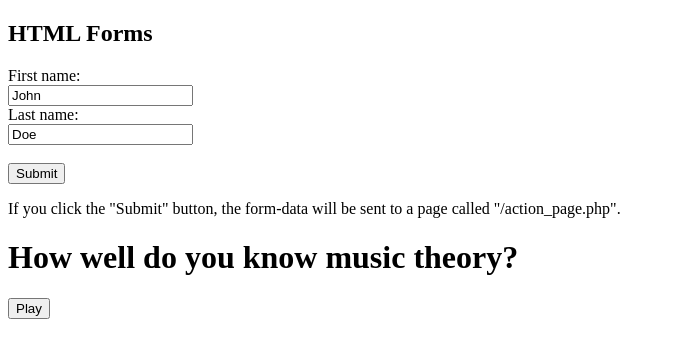
After one commit to litaar/SEP-new-, a Flask app: template templates/play.html in a window 1280 px wide. The commit adds this page. Shown: the top 358 px of the page, without its empty margins (0-675 px from the left). Run offline with Flask 3, Linux system fonts and the light colour scheme; the template is opened without the code that fills it, so the values that code supplies are empty.

Commit message:
# added a play button

```diff
--- a/main.py
+++ b/main.py
@@ -61,10 +61,36 @@ def root():
 def index():
     return render_template("/index.html")
 
+# create method for user to play quiz
+@app.route("/play.html", methods=["POST","GET"])
+def play():
+    if request.method == "POST":
+        # Get answer from quiz
+        answer = request.form["answer"]
+        # We will get the original answer from the quiz
+        original_ans = request.form["actual_answer"]
+        print(answer, original_ans)
 
-@app.route("/privacy.html", methods=["GET"])
-def privacy():
-    return render_template("/privacy.html")
+        # We will check if the answer is correct
+        if answer == original_ans:
+                return render_template("/play.html", game_ans="Correct!", answer=answer)
+        else:
+            print("Incorrect answer")
+        #alert incorrect message and show the question again
+            return render_template(
+            "/play.html",
+            game_ans=request.form["game_ans"],
+            answer=request.form["answer"],
+            alert_message="incorrect"
+                )
+    # If the request method is GET, we will get a random question from the database
+    # and blank out the longest word in the verse
+    og_verse = db.getRandomVerse() #get the verse as a tuple
+    game_verse,word = blankOutVerse(og_verse[1])
+    # We will return the original verse and the blanked out verse
+    print(game_verse,word)
+    return render_template("/play.html",game_ans=game_verse, answer=word)
+
 
 
 # example CSRF protected form
--- /dev/null
+++ b/templates/play.html
@@ -0,0 +1,29 @@
+<!DOCTYPE html>
+<html>
+  <body>
+    <h2>HTML Forms</h2>
+
+    <form action="/action_page.php">
+      <label for="fname">First name:</label><br />
+      <input type="text" id="fname" name="fname" value="John" /><br />
+      <label for="lname">Last name:</label><br />
+      <input type="text" id="lname" name="lname" value="Doe" /><br /><br />
+      <input type="submit" value="Submit" />
+    </form>
+
+    <p>
+      If you click the "Submit" button, the form-data will be sent to a page
+      called "/action_page.php".
+    </p>
+
+    <div class="container">
+      <div class="row">
+        <h1 class="display-1">How well do you know music theory?</h1>
+        <form action="/play.html" method="POST">
+          <button class="btn btn-primary mb-3">Play</button>
+        </form>
+      </div>
+      <div class="row"></div>
+    </div>
+  </body>
+</html>
```
Also changed, not shown: databaseManager.py (added, +10 -0 lines), templates/index.html (+9 -8 lines), databaseFiles/database.db, 2 other files.
